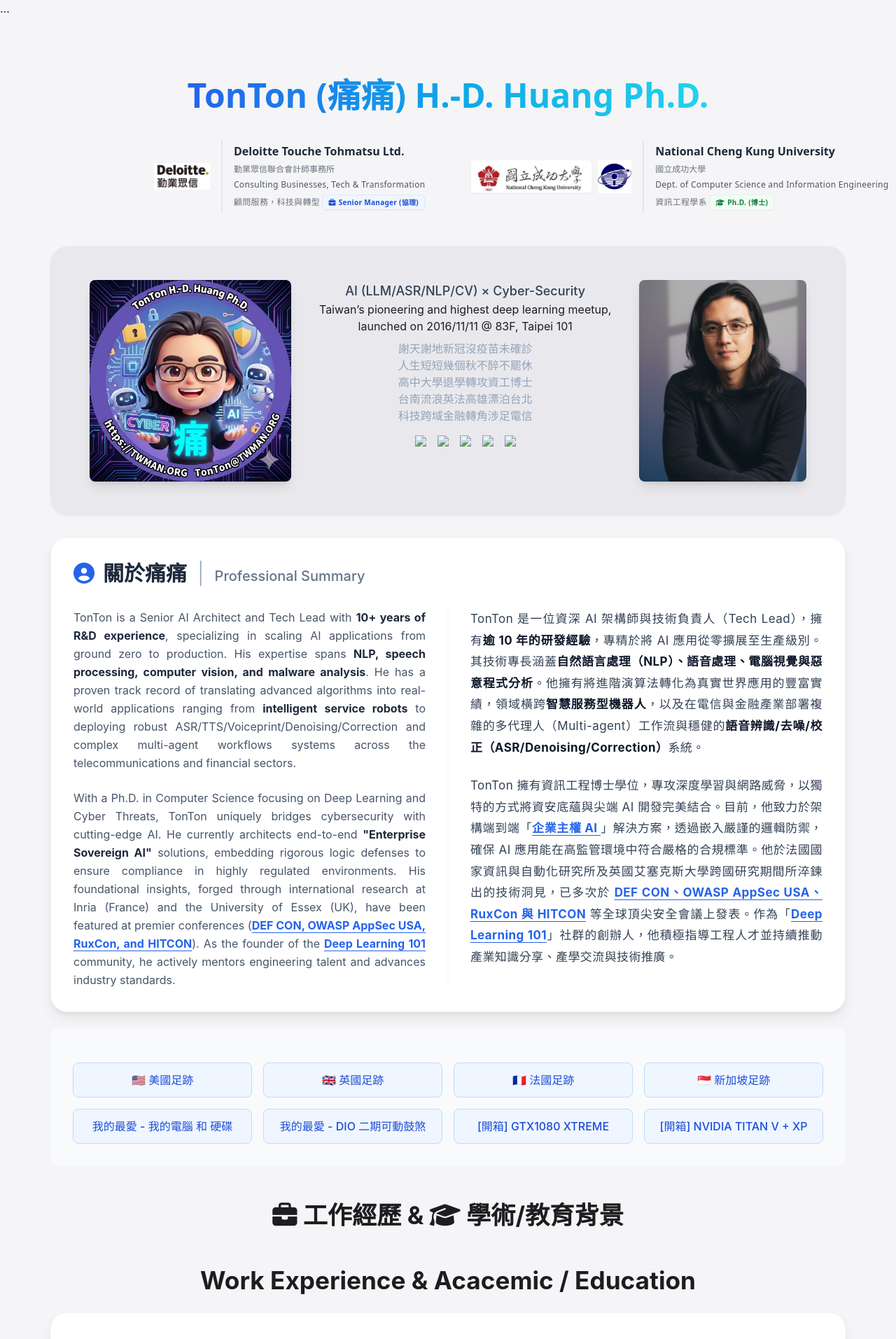
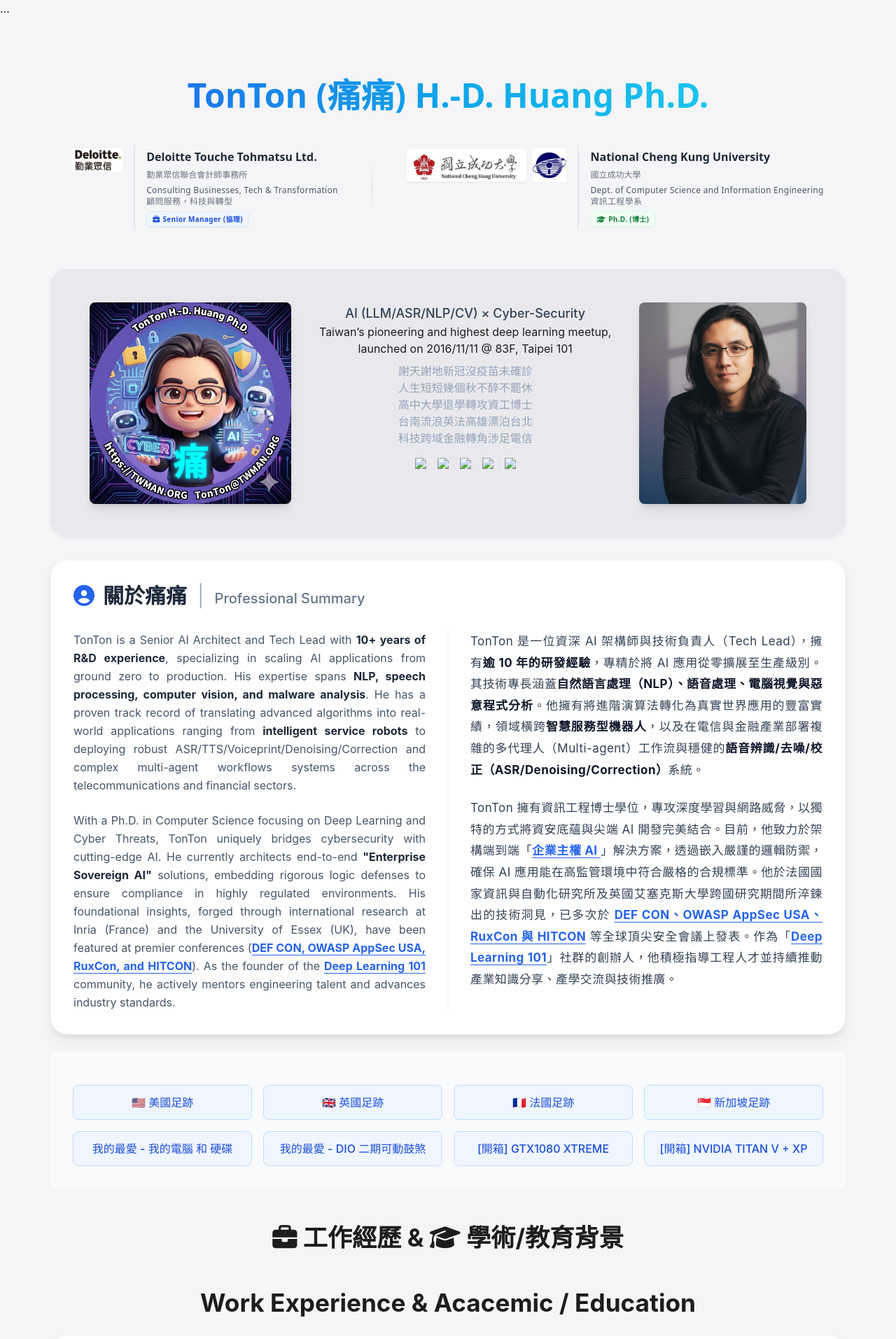
Before and after one commit to Deep-Learning-101/TonTon, a Jekyll site: the page index.html, which Jekyll copies as it is, in a window 1280 px wide. Shown: the top 1913 px of the page at 70% size. Built offline with Jekyll 4.4.1, drawn with Linux system fonts in a browser that asks for light colours; nearby versions of some CDN libraries.

Commit message:
更新首頁標題區域的排版與樣式，改善內容顯示與可讀性

```diff
--- a/index.html
+++ b/index.html
@@ -308,40 +308,47 @@
 <body>
     <div id="app" class="content-wrapper">
 
-<header class="flex flex-col items-center my-12 font-sans w-full">
-    <h1 class="text-4xl md:text-5xl font-extrabold mb-8 py-2 leading-tight bg-clip-text text-transparent bg-gradient-to-r from-blue-600 via-sky-500 to-cyan-400 text-center">
+<header class="block my-12 font-sans w-full max-w-7xl mx-auto px-4 md:px-6">
+
+    <h1 class="text-4xl md:text-5xl font-extrabold mb-10 py-2 leading-tight bg-clip-text text-transparent bg-gradient-to-r from-blue-600 via-sky-500 to-cyan-400 text-center">
         <a href="https://www.twman.org" target="_blank" class="hover:opacity-80 transition-opacity">TonTon (痛痛) H.-D. Huang Ph.D.</a>
     </h1>
 
-    <div class="flex flex-col md:flex-row items-center justify-center gap-6 md:gap-8 w-full max-w-6xl px-4">
+    <div class="flex justify-center w-full">
 
-        <div class="flex items-center space-x-3 md:space-x-4 text-left w-full md:w-1/2 md:justify-end">
-            <div class="flex-shrink-0">
-                <a href="https://share.google/7UMyVMjp8YxGN9FAs" target="_blank" class="block hover:scale-105 transition-transform">
-                    <img src="https://raw.githubusercontent.com/Deep-Learning-101/TonTon/refs/heads/main/_includes/deloitte.png" alt="Deloitte" class="w-16 md:w-20 h-auto">
+        <div class="flex flex-col md:flex-row items-center justify-center gap-6 md:gap-12 w-max max-w-full overflow-x-auto md:overflow-visible pb-2">
+
+            <div class="flex items-start space-x-3 md:space-x-4 shrink-0">
+                <div class="flex-shrink-0 mt-1">
+                    <a href="https://www.deloitte.com/tw/tc.html" target="_blank" class="block hover:scale-105 transition-transform">
+                        <img src="https://raw.githubusercontent.com/Deep-Learning-101/TonTon/refs/heads/main/_includes/deloitte.png" alt="Deloitte" class="w-16 md:w-[72px] h-auto">
                     </a>
                 </div>
-            <div class="flex flex-col justify-center space-y-1 border-l-2 border-gray-200 pl-3 md:pl-4 py-1">
-                <div class="font-bold text-gray-800 text-sm md:text-base leading-tight md:whitespace-nowrap">
+                <div class="flex flex-col justify-center space-y-1 border-l-2 border-gray-200 pl-4 py-1 text-left">
+                    <div class="font-bold text-gray-800 text-sm md:text-base leading-tight whitespace-nowrap">
                         <a href="https://maps.app.goo.gl/8jhijizgEcnPnTPR8" target="_blank" class="hover:text-blue-600 transition-colors">
-                        Deloitte Touche Tohmatsu Ltd.<br>
+                            Deloitte Touche Tohmatsu Ltd.
+                        </a><br>
                         <span class="text-[11px] md:text-xs text-gray-500 font-normal">勤業眾信聯合會計師事務所</span>
-                    </a>
                     </div>
-                <div class="text-[10px] md:text-xs text-gray-600 font-medium tracking-wide md:whitespace-nowrap">
-                    Consulting Businesses, Tech & Transformation<br>
-                    <span class="text-[11px] md:text-xs text-gray-500 font-normal">顧問服務，科技與轉型</span>
-                    <span class="inline-block mt-1.5 px-2 py-0.5 bg-blue-50 text-blue-700 rounded-md text-[10px] font-bold border border-blue-100 shadow-sm">
+                    <div class="text-[10px] md:text-xs text-gray-600 font-medium tracking-wide">
+                        <div class="whitespace-nowrap">Consulting Businesses, Tech & Transformation</div>
+                        <div class="whitespace-nowrap text-[11px] md:text-xs text-gray-500 font-normal">顧問服務，科技與轉型</div>
+                        <div class="mt-1.5">
+                            <span class="inline-block px-2 py-0.5 bg-blue-50 text-blue-700 rounded-md text-[10px] font-bold border border-blue-100 shadow-sm">
                                 <i class="fas fa-briefcase mr-1"></i>Senior Manager (協理)
                             </span>
                         </div>
                     </div>
                 </div>
+            </div>
 
-        <div class="hidden md:block w-px h-16 bg-gradient-to-b from-transparent via-gray-300 to-transparent"></div>
+            <div class="hidden md:flex justify-center items-center h-full">
+                <div class="w-px h-16 bg-gradient-to-b from-transparent via-gray-300 to-transparent"></div>
+            </div>
 
-        <div class="flex items-center space-x-3 md:space-x-4 text-left w-full md:w-1/2">
-            <div class="flex-shrink-0 flex items-center gap-1 md:gap-2">
+            <div class="flex items-start space-x-3 md:space-x-4 shrink-0">
+                <div class="flex-shrink-0 flex items-center gap-2 mt-1">
                     <a href="https://web.ncku.edu.tw/" target="_blank" class="block hover:scale-105 transition-transform">
                         <img src="https://raw.githubusercontent.com/Deep-Learning-101/TonTon/refs/heads/main/_includes/ncku.jfif" alt="NCKU" class="h-10 md:h-12 w-auto rounded-md shadow-sm border border-gray-100">
                     </a>
@@ -349,21 +356,24 @@
                         <img src="https://raw.githubusercontent.com/Deep-Learning-101/TonTon/refs/heads/main/_includes/csie.png" alt="CSIE" class="h-10 md:h-12 w-auto">
                     </a>
                 </div>
-            <div class="flex flex-col justify-center space-y-1 border-l-2 border-gray-200 pl-3 md:pl-4 py-1">
-                <div class="font-bold text-gray-800 text-sm md:text-base leading-tight md:whitespace-nowrap">
+                <div class="flex flex-col justify-center space-y-1 border-l-2 border-gray-200 pl-4 py-1 text-left">
+                    <div class="font-bold text-gray-800 text-sm md:text-base leading-tight whitespace-nowrap">
                         National Cheng Kung University<br>
                         <span class="text-[11px] md:text-xs text-gray-500 font-normal">國立成功大學</span>
                     </div>
-                <div class="text-[10px] md:text-xs text-gray-600 font-medium tracking-wide md:whitespace-nowrap">
-                    Dept. of Computer Science and Information Engineering<br>
-                    <span class="text-[11px] md:text-xs text-gray-500 font-normal">資訊工程學系</span>
-                    <span class="inline-block mt-1.5 px-2 py-0.5 bg-green-50 text-green-700 rounded-md text-[10px] font-bold border border-green-100 shadow-sm">
+                    <div class="text-[10px] md:text-xs text-gray-600 font-medium tracking-wide">
+                        <div class="whitespace-nowrap">Dept. of Computer Science and Information Engineering</div>
+                        <div class="whitespace-nowrap text-[11px] md:text-xs text-gray-500 font-normal">資訊工程學系</div>
+                        <div class="mt-1.5">
+                            <span class="inline-block px-2 py-0.5 bg-green-50 text-green-700 rounded-md text-[10px] font-bold border border-green-100 shadow-sm">
                                 <i class="fas fa-graduation-cap mr-1"></i>Ph.D. (博士)
                             </span>
                         </div>
                     </div>
                 </div>
+            </div>
 
+        </div>
     </div>
 </header>
 
```
Lines whose indentation alone changed are shown as unchanged.
